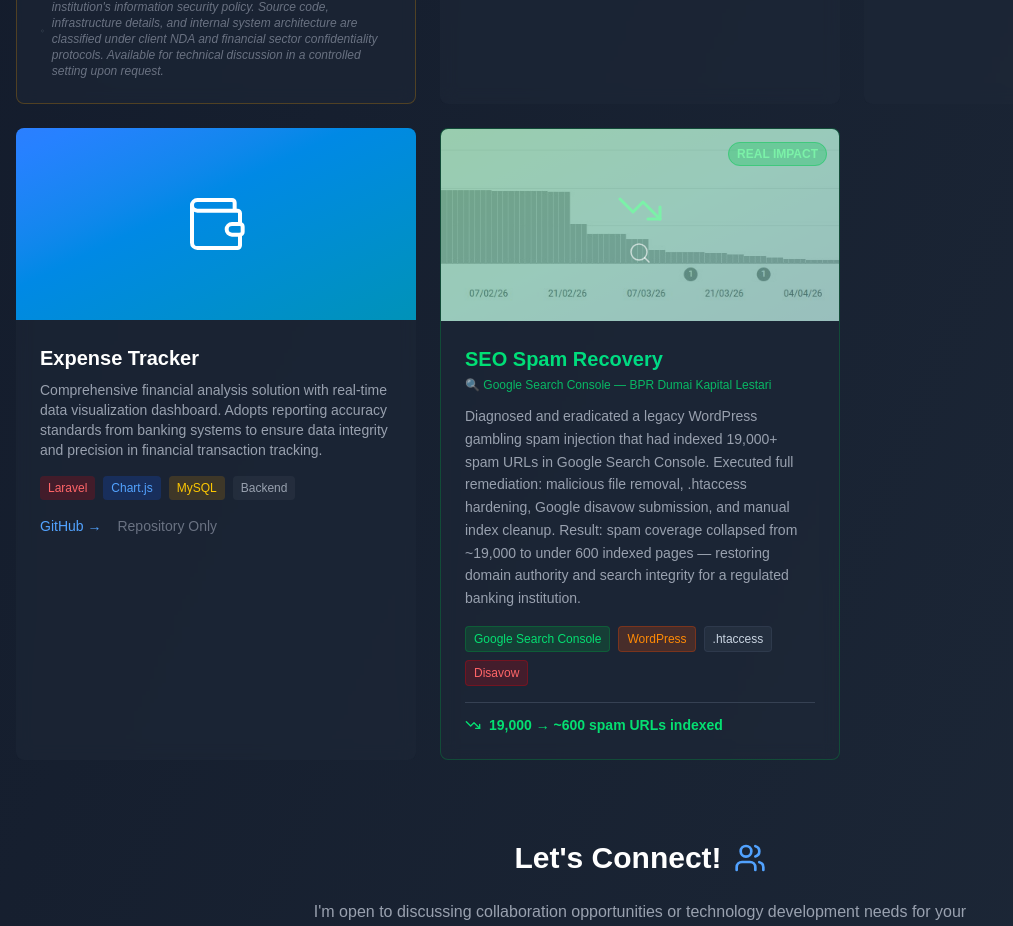
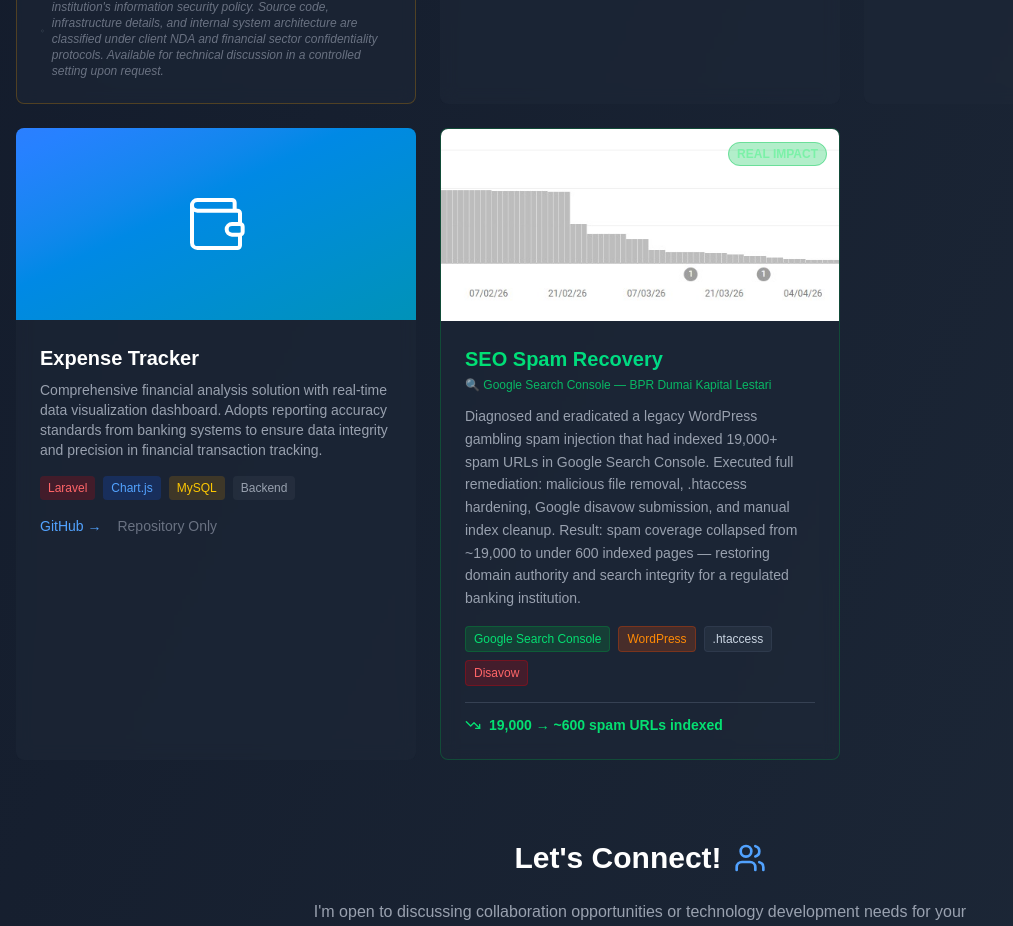
Before and after one commit to Rock-Code-Brutal/MyPortofolio, a Next.js app: page / in a window 1280 px wide. Shown: the part 1720-2646 px from the top of the page, without its empty margins (0-1013 px from the left). Built offline with nearby package versions, Linux system fonts and the light colour scheme.

Commit message:
fix: GSC image display and add click-to-open evidence

```diff
--- a/src/app/page.tsx
+++ b/src/app/page.tsx
@@ -278,17 +278,16 @@
 
                         {/* Project 4: SEO Spam Recovery */}
                         <div className="bg-gray-800/50 rounded-lg overflow-hidden backdrop-blur-sm hover:scale-105 transition-transform duration-300 border border-green-600/30">
-                            <div className="h-48 bg-gradient-to-br from-green-700 via-emerald-700 to-teal-800 flex items-center justify-center relative overflow-hidden">
+                            <div className="h-48 relative overflow-hidden cursor-pointer group" onClick={() => window.open('/gsc.jpeg', '_blank')}>
                                 <Image
                                     src="/gsc.jpeg"
                                     alt="GSC spam recovery evidence"
                                     fill
-                                    className="object-cover opacity-60"
-                                    onError={(e) => { (e.target as HTMLImageElement).style.display = 'none'; }}
+                                    className="object-cover object-top"
                                 />
-                                <div className="relative z-10 text-center">
-                                    <TrendingDown className="text-green-300 mx-auto mb-2" size={48} strokeWidth={1.5} />
-                                    <Search className="text-white/60 mx-auto" size={24} strokeWidth={1.5} />
+                                <div className="absolute inset-0 bg-black/40 opacity-0 group-hover:opacity-100 transition-opacity duration-200 flex items-center justify-center">
+                                    <Search className="text-white" size={32} strokeWidth={1.5} />
+                                    <span className="text-white text-sm ml-2 font-medium">View Evidence</span>
                                 </div>
                                 <div className="absolute top-3 right-3 z-10">
                                     <span className="text-xs px-2 py-1 bg-green-500/30 text-green-300 border border-green-500/40 rounded-full font-bold">
```
